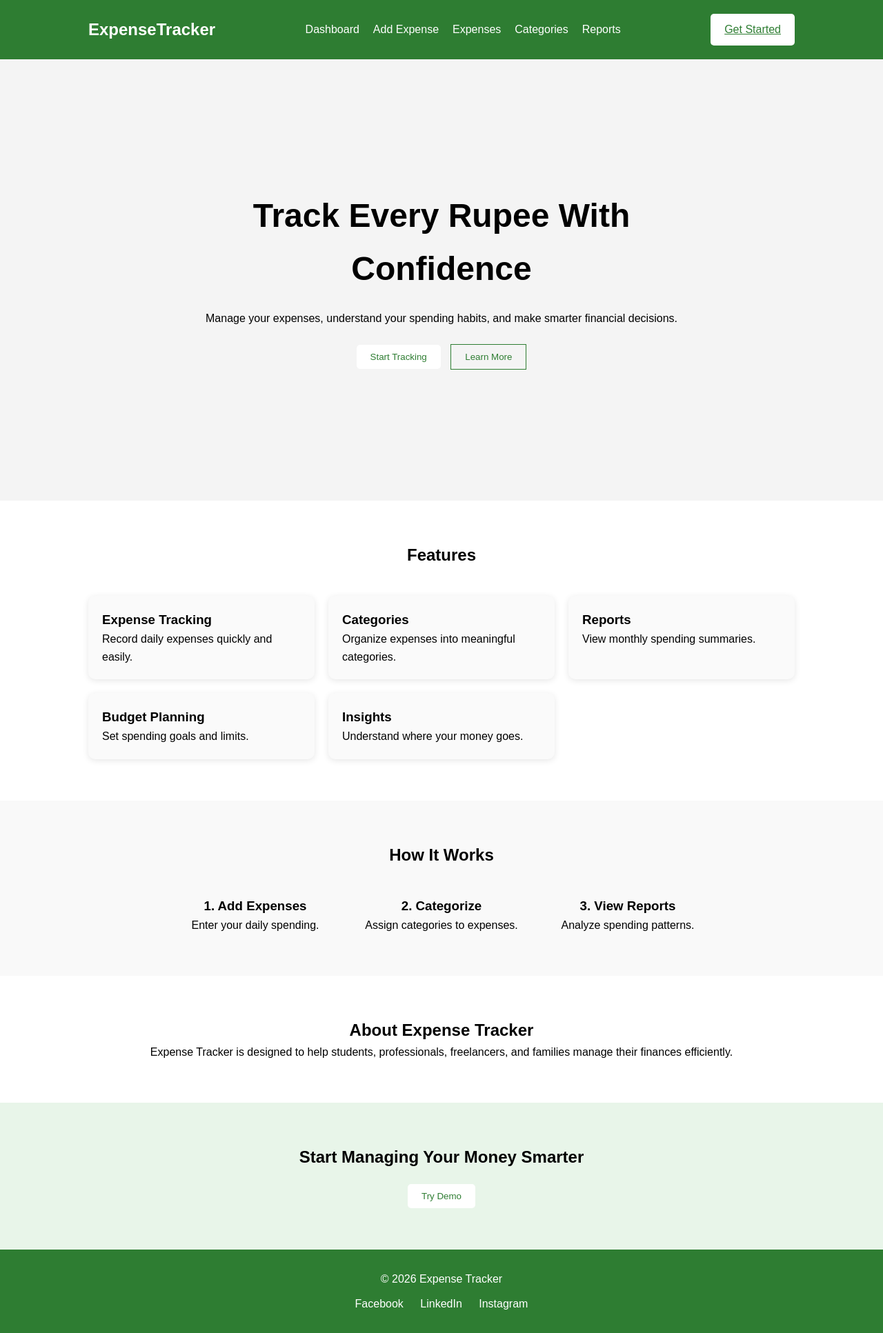
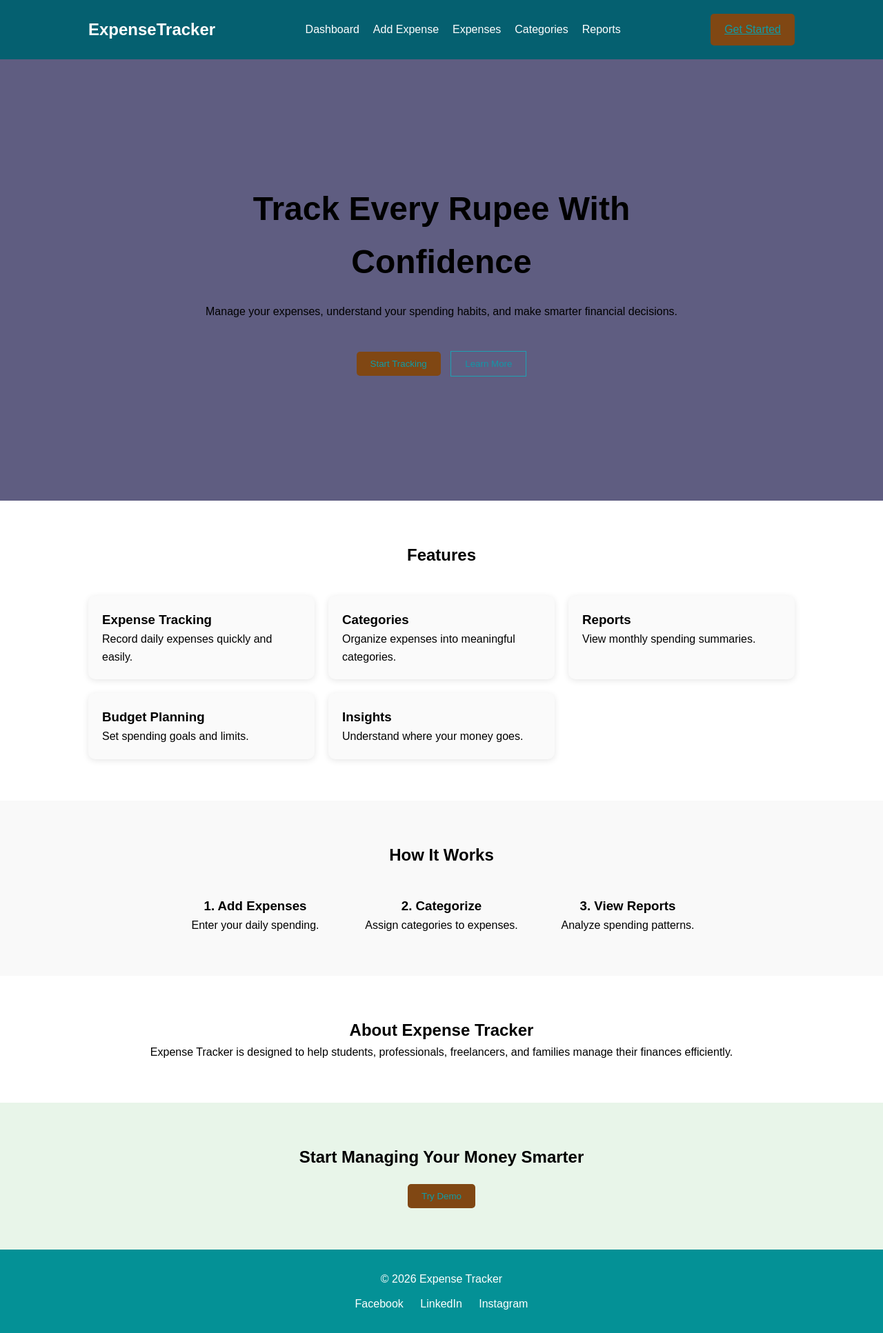
Before and after one commit to shubhamisai2026-rgb/Expense-Tracker, a Flask app: page / in a window 1280 px wide. Shown: the whole page at 69% size. Run offline with Flask 3, Linux system fonts and the light colour scheme.

Commit message:
commited

```diff
--- a/static/style.css
+++ b/static/style.css
@@ -21,7 +21,7 @@ body {
     align-items: center;
 
     padding: 20px 10%;
-    background: #2e7d32;
+    background: #056070;
     color: white;
 }
 
@@ -37,8 +37,8 @@ body {
 }
 
 .btn {
-    background: white;
-    color: #2e7d32;
+    background: rgb(128, 71, 19);
+    color: #0f9ca7;
     border: none;
     padding: 10px 20px;
     cursor: pointer;
@@ -56,7 +56,7 @@ body {
 
     text-align: center;
 
-    background: #f4f4f4;
+    background: #5f5d81;
 }
 
 .hero-content {
@@ -74,11 +74,12 @@ body {
 }
 
 .btn-secondary {
+    margin-top: 20px;
     padding: 10px 20px;
     margin-left: 10px;
-    border: 1px solid #2e7d32;
+    border: 1px solid #1ea1b3;
     background: transparent;
-    color: #2e7d32;
+    color: #1397a8;
     cursor: pointer;
 }
 
@@ -157,7 +158,7 @@ body {
 footer {
     padding: 30px;
     text-align: center;
-    background: #2e7d32;
+    background: #049196;
     color: white;
 }
 
@@ -260,7 +261,7 @@ table {
 
 
 table th {
-    background: #2e7d32;
+    background: #1793a3;
 
     color: white;
 
@@ -308,7 +309,7 @@ table td {
 
     border: none;
 
-    background: #2e7d32;
+    background: #33a7d4;
 
     color: white;
 
@@ -415,7 +416,7 @@ form {
 
     border: none;
 
-    background: #2e7d32;
+    background: #0c9cc0;
 
     color: white;
 
@@ -455,7 +456,7 @@ table button {
 
     border: none;
 
-    background: #2e7d32;
+    background: #1299b1;
 
     color: white;
 
@@ -504,7 +505,7 @@ table button {
 
     border: none;
 
-    background: #2e7d32;
+    background: #2bc4c4;
 
     color: white;
 
@@ -556,7 +557,7 @@ table button {
 
     border: none;
 
-    background: #2e7d32;
+    background: #21d8df;
 
     color: white;
 
@@ -609,7 +610,7 @@ table button {
     width: 72%;
     padding: 10px;
     text-align: center;
-    background: #2e7d32;
+    background: #11a3cf;
     color: white;
 }
 
```
